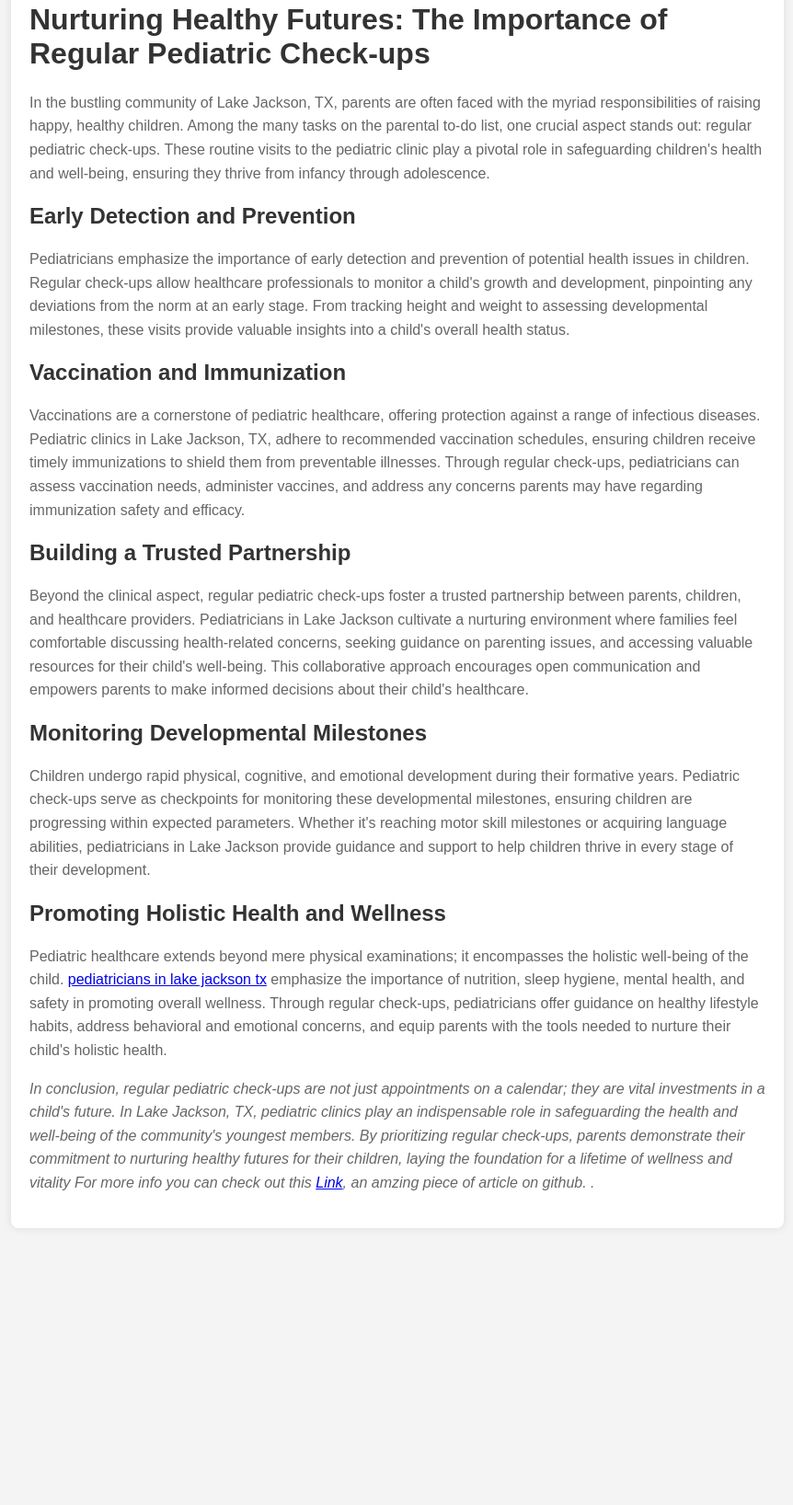
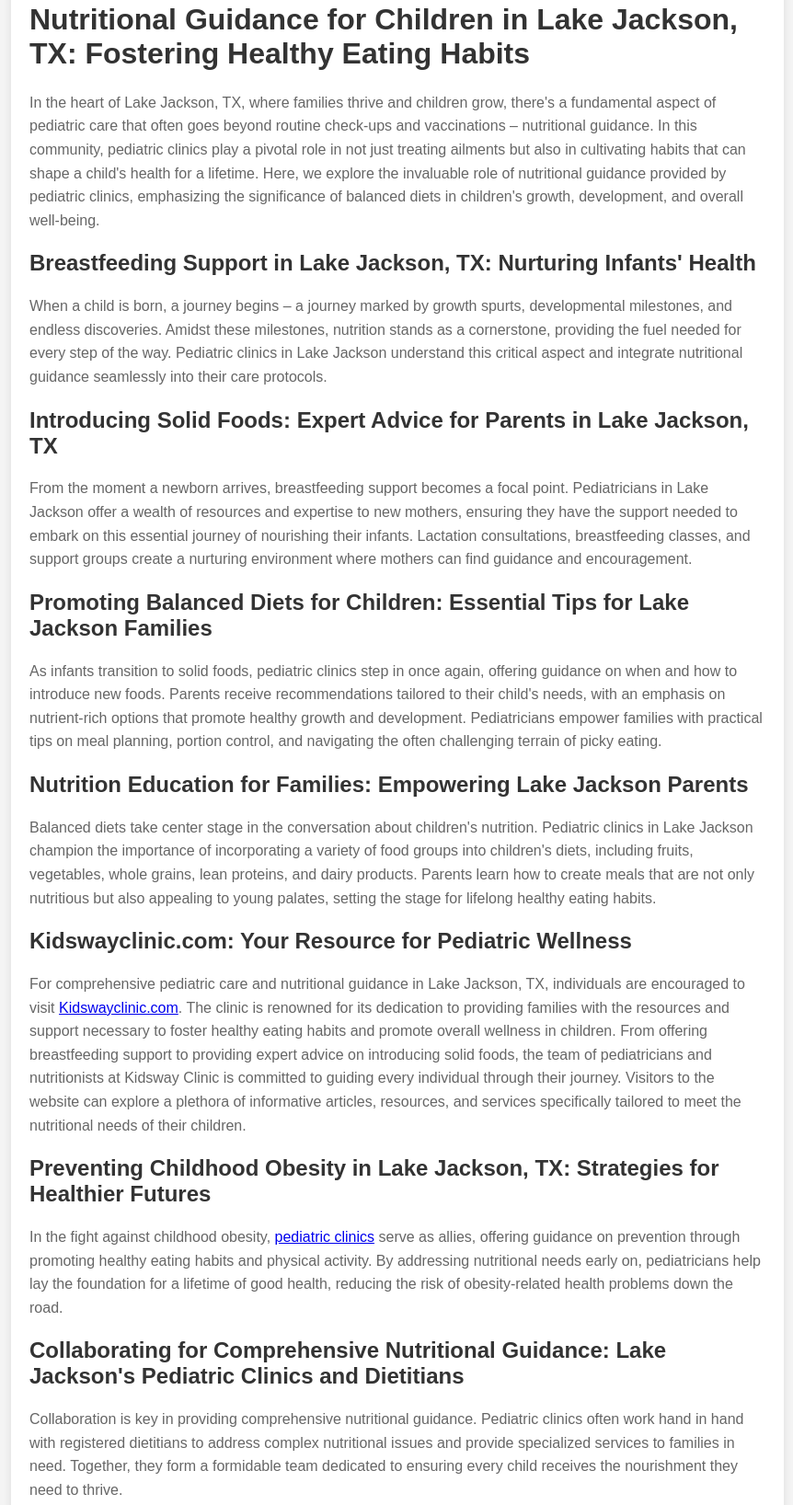
Before and after one commit to amyjcakson123/Pediatric-Care, a plain HTML site: page index.html in a window 1280 px wide. Shown: the part 58-1694 px from the top of the page at 92% size, without its empty margins (208-1070 px from the left). Before the commit the page ends 1413 px from the top, so only its background shows below. Drawn offline with Linux system fonts and the light colour scheme.

Commit message:
Update index.html

```diff
--- a/index.html
+++ b/index.html
@@ -30,24 +30,30 @@
 </head>
 <body>
     <div class="container">
-        <h1>Nurturing Healthy Futures: The Importance of Regular Pediatric Check-ups</h1>
-        <p>In the bustling community of Lake Jackson, TX, parents are often faced with the myriad responsibilities of raising happy, healthy children. Among the many tasks on the parental to-do list, one crucial aspect stands out: regular pediatric check-ups. These routine visits to the pediatric clinic play a pivotal role in safeguarding children's health and well-being, ensuring they thrive from infancy through adolescence.</p>
+<h1>Nutritional Guidance for Children in Lake Jackson, TX: Fostering Healthy Eating Habits</h1>
+        <p>In the heart of Lake Jackson, TX, where families thrive and children grow, there's a fundamental aspect of pediatric care that often goes beyond routine check-ups and vaccinations – nutritional guidance. In this community, pediatric clinics play a pivotal role in not just treating ailments but also in cultivating habits that can shape a child's health for a lifetime. Here, we explore the invaluable role of nutritional guidance provided by pediatric clinics, emphasizing the significance of balanced diets in children's growth, development, and overall well-being.</p>
 
-        <h2>Early Detection and Prevention</h2>
-        <p>Pediatricians emphasize the importance of early detection and prevention of potential health issues in children. Regular check-ups allow healthcare professionals to monitor a child's growth and development, pinpointing any deviations from the norm at an early stage. From tracking height and weight to assessing developmental milestones, these visits provide valuable insights into a child's overall health status.</p>
+        <h2>Breastfeeding Support in Lake Jackson, TX: Nurturing Infants' Health</h2>
+        <p>When a child is born, a journey begins – a journey marked by growth spurts, developmental milestones, and endless discoveries. Amidst these milestones, nutrition stands as a cornerstone, providing the fuel needed for every step of the way. Pediatric clinics in Lake Jackson understand this critical aspect and integrate nutritional guidance seamlessly into their care protocols.</p>
 
-        <h2>Vaccination and Immunization</h2>
-        <p>Vaccinations are a cornerstone of pediatric healthcare, offering protection against a range of infectious diseases. Pediatric clinics in Lake Jackson, TX, adhere to recommended vaccination schedules, ensuring children receive timely immunizations to shield them from preventable illnesses. Through regular check-ups, pediatricians can assess vaccination needs, administer vaccines, and address any concerns parents may have regarding immunization safety and efficacy.</p>
+        <h2>Introducing Solid Foods: Expert Advice for Parents in Lake Jackson, TX</h2>
+        <p>From the moment a newborn arrives, breastfeeding support becomes a focal point. Pediatricians in Lake Jackson offer a wealth of resources and expertise to new mothers, ensuring they have the support needed to embark on this essential journey of nourishing their infants. Lactation consultations, breastfeeding classes, and support groups create a nurturing environment where mothers can find guidance and encouragement.</p>
 
-        <h2>Building a Trusted Partnership</h2>
-        <p>Beyond the clinical aspect, regular pediatric check-ups foster a trusted partnership between parents, children, and healthcare providers. Pediatricians in Lake Jackson cultivate a nurturing environment where families feel comfortable discussing health-related concerns, seeking guidance on parenting issues, and accessing valuable resources for their child's well-being. This collaborative approach encourages open communication and empowers parents to make informed decisions about their child's healthcare.</p>
+        <h2>Promoting Balanced Diets for Children: Essential Tips for Lake Jackson Families</h2>
+        <p>As infants transition to solid foods, pediatric clinics step in once again, offering guidance on when and how to introduce new foods. Parents receive recommendations tailored to their child's needs, with an emphasis on nutrient-rich options that promote healthy growth and development. Pediatricians empower families with practical tips on meal planning, portion control, and navigating the often challenging terrain of picky eating.</p>
 
-        <h2>Monitoring Developmental Milestones</h2>
-        <p>Children undergo rapid physical, cognitive, and emotional development during their formative years. Pediatric check-ups serve as checkpoints for monitoring these developmental milestones, ensuring children are progressing within expected parameters. Whether it's reaching motor skill milestones or acquiring language abilities, pediatricians in Lake Jackson provide guidance and support to help children thrive in every stage of their development.</p>
+        <h2>Nutrition Education for Families: Empowering Lake Jackson Parents</h2>
+        <p>Balanced diets take center stage in the conversation about children's nutrition. Pediatric clinics in Lake Jackson champion the importance of incorporating a variety of food groups into children's diets, including fruits, vegetables, whole grains, lean proteins, and dairy products. Parents learn how to create meals that are not only nutritious but also appealing to young palates, setting the stage for lifelong healthy eating habits.</p>
 
-        <h2>Promoting Holistic Health and Wellness</h2>
-        <p>Pediatric healthcare extends beyond mere physical examinations; it encompasses the holistic well-being of the child. <a href="https://kidswayclinic.com/">pediatricians in lake jackson tx</a> emphasize the importance of nutrition, sleep hygiene, mental health, and safety in promoting overall wellness. Through regular check-ups, pediatricians offer guidance on healthy lifestyle habits, address behavioral and emotional concerns, and equip parents with the tools needed to nurture their child's holistic health.</p>
+	<h2>Kidswayclinic.com: Your Resource for Pediatric Wellness</h2>
+<p>For comprehensive pediatric care and nutritional guidance in Lake Jackson, TX, individuals are encouraged to visit <a href="kidswayclinic.com">Kidswayclinic.com</a>. The clinic is renowned for its dedication to providing families with the resources and support necessary to foster healthy eating habits and promote overall wellness in children. From offering breastfeeding support to providing expert advice on introducing solid foods, the team of pediatricians and nutritionists at Kidsway Clinic is committed to guiding every individual through their journey. Visitors to the website can explore a plethora of informative articles, resources, and services specifically tailored to meet the nutritional needs of their children.</p>
 
-        <p><em>In conclusion, regular pediatric check-ups are not just appointments on a calendar; they are vital investments in a child's future. In Lake Jackson, TX, pediatric clinics play an indispensable role in safeguarding the health and well-being of the community's youngest members. By prioritizing regular check-ups, parents demonstrate their commitment to nurturing healthy futures for their children, laying the foundation for a lifetime of wellness and vitality For more info you can check out this <a href="https://amyjcakson123.github.io/The-Importance-of-Regular-Pediatric-Check-ups/">Link</a>, an amzing piece of article on github.  .</em></p>
-</body>
+        <h2>Preventing Childhood Obesity in Lake Jackson, TX: Strategies for Healthier Futures</h2>
+        <p>In the fight against childhood obesity, <a href="kidswayclinic.com">pediatric clinics</a> serve as allies, offering guidance on prevention through promoting healthy eating habits and physical activity. By addressing nutritional needs early on, pediatricians help lay the foundation for a lifetime of good health, reducing the risk of obesity-related health problems down the road.</p>
+
+        <h2>Collaborating for Comprehensive Nutritional Guidance: Lake Jackson's Pediatric Clinics and Dietitians</h2>
+        <p>Collaboration is key in providing comprehensive nutritional guidance. Pediatric clinics often work hand in hand with registered dietitians to address complex nutritional issues and provide specialized services to families in need. Together, they form a formidable team dedicated to ensuring every child receives the nourishment they need to thrive.</p>
+
+        <h2>Community Outreach and Advocacy: Promoting Healthy Eating in Lake Jackson, TX</h2>
+        <p>Beyond the walls of pediatric clinics, community outreach and advocacy initiatives further amplify the message of healthy eating. Through partnerships with schools, community organizations, and local businesses, pediatricians extend their reach, advocating for policies and programs that support access to nutritious foods and nutrition education for all children in Lake Jackson.</p>
 </html>
```
